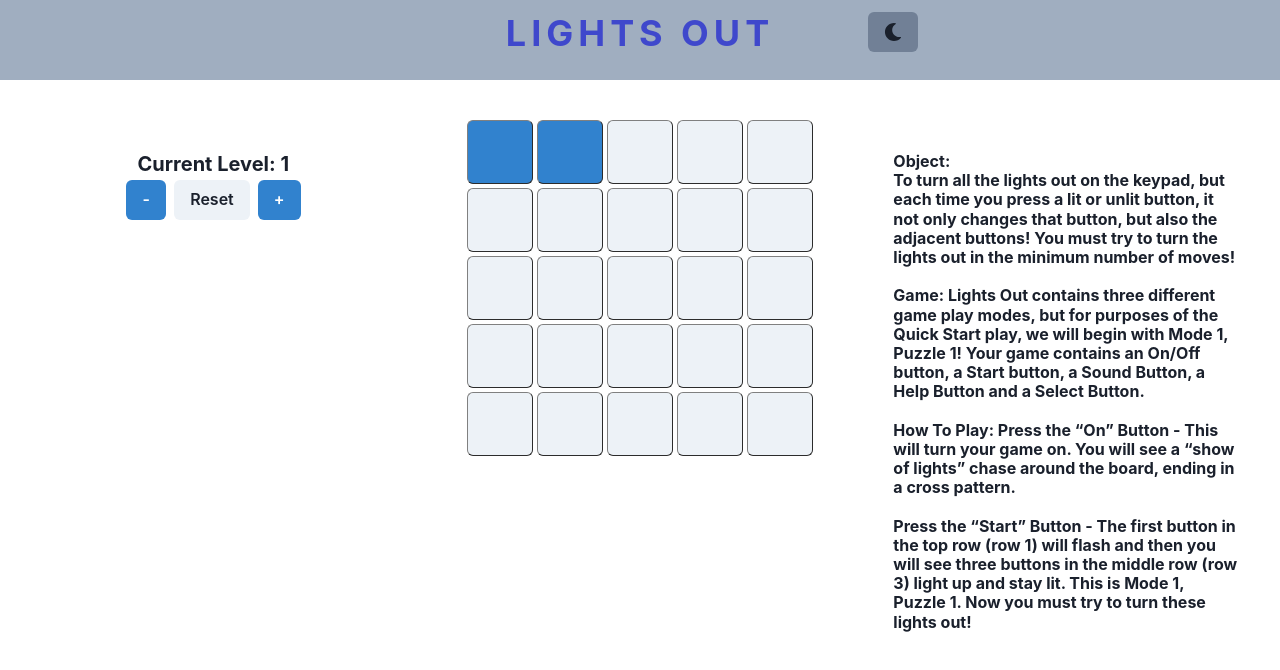
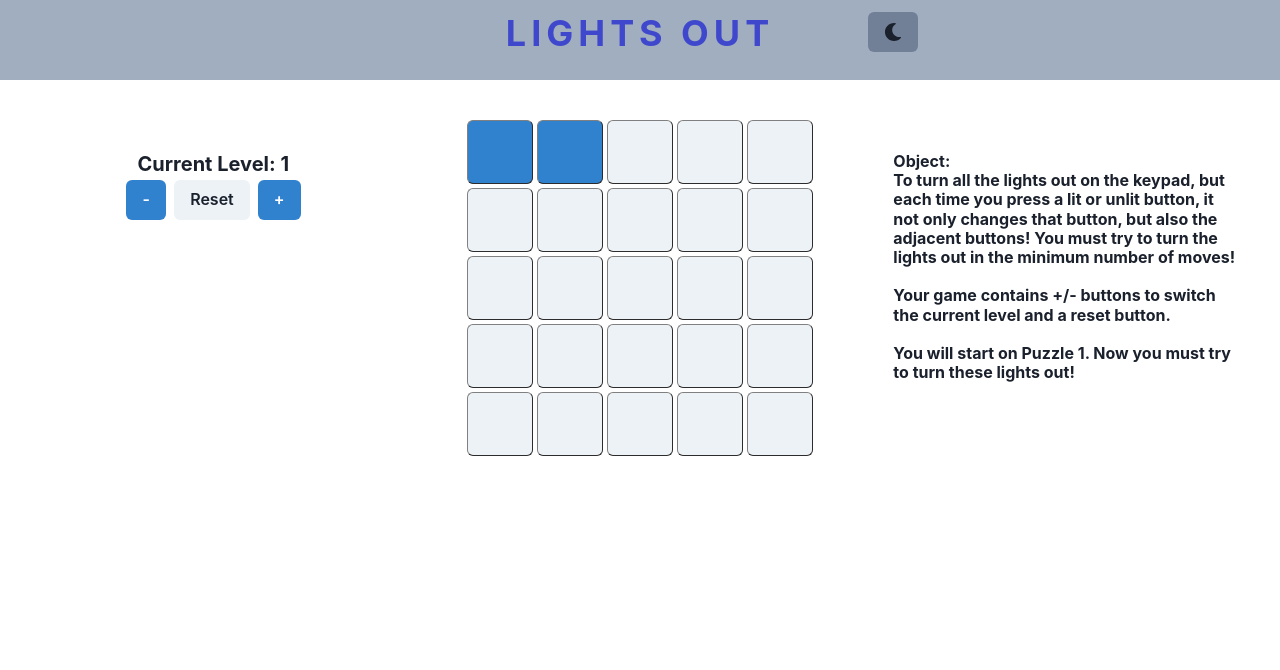
Before and after one commit to DenverJensen/lights_out, a React (Create React App) app: page / in a window 1280 px wide. Shown: the top 670 px of the page. Built offline with nearby package versions, Linux system fonts and the light colour scheme.

Commit message:
how to play update

```diff
--- a/src/components/howToPlay/howToPlay.js
+++ b/src/components/howToPlay/howToPlay.js
@@ -3,7 +3,6 @@ import { Heading } from '@chakra-ui/react';
 const HowToPlay = () => {
   return (
     <>
-      {' '}
       <Heading size="sm" mt={8}>
         Object: <br />
         To turn all the lights out on the keypad, but each time you press a lit
@@ -11,17 +10,9 @@ const HowToPlay = () => {
         buttons! You must try to turn the lights out in the minimum number of
         moves! <br />
         <br />
-        Game: Lights Out contains three different game play modes, but for
-        purposes of the Quick Start play, we will begin with Mode 1, Puzzle 1!
-        Your game contains an On/Off button, a Start button, a Sound Button, a
-        Help Button and a Select Button. <br />
-        <br /> How To Play: Press the “On” Button - This will turn your game on.
-        You will see a “show of lights” chase around the board, ending in a
-        cross pattern. <br />
-        <br />
-        Press the “Start” Button - The first button in the top row (row 1) will
-        flash and then you will see three buttons in the middle row (row 3)
-        light up and stay lit. This is Mode 1, Puzzle 1. Now you must try to
+        Your game contains +/- buttons to switch the current level and a reset button.<br />
+        <br/>
+        You will start on Puzzle 1. Now you must try to
         turn these lights out!
       </Heading>
     </>
```
